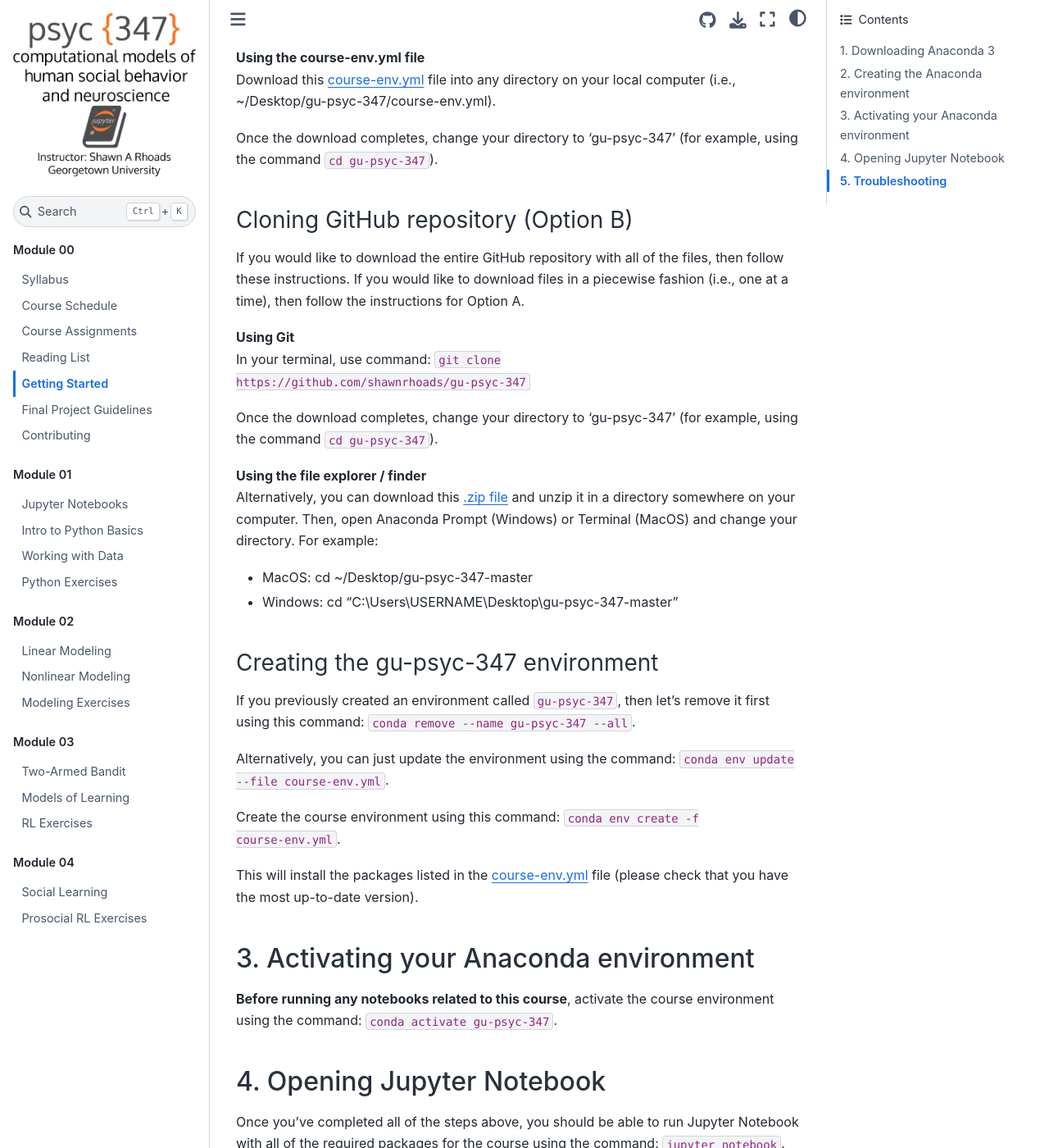
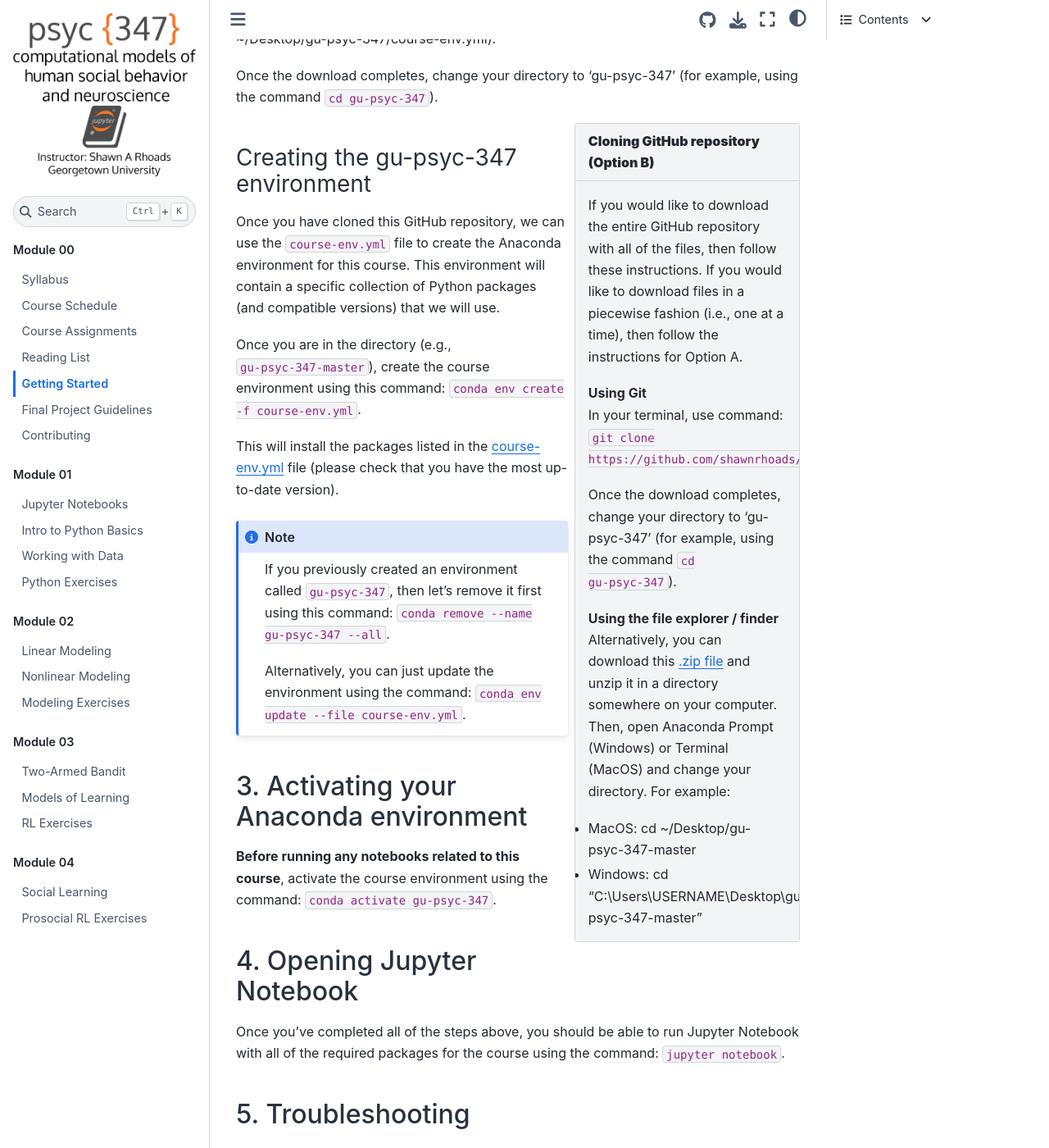
Before and after one commit to shawnrhoads/gu-psyc-347, a Jupyter Book: the page built from docs/module-00-04_Getting-Started.md, in a window 1280 px wide and 1400 px high, scrolled down 631 px. Shown: the whole window at 82% size. Built offline with Jupyter Book 1.0.4 settings and Sphinx 7.4.7 and the Sphinx Book theme 1.1.4, drawn with Linux system fonts in a browser that asks for light colours.

Commit message:
clarifications to for `conda env create` command

````diff
--- a/docs/module-00-04_Getting-Started.md
+++ b/docs/module-00-04_Getting-Started.md
@@ -8,7 +8,7 @@
 
 ## 2. Creating the Anaconda environment
 
-### Downloading YAML file (Option A)
+**Downloading YAML file (Option A)**
 If you would like to download files in a piecewise fashion (i.e., one at a time), then follow these instructions. If you would like to download the entire GitHub repository with all of the files, then follow the instructions for Option B.
 
 **Using the course-env.yml file**</br>
@@ -16,7 +16,8 @@
 
 Once the download completes, change your directory to 'gu-psyc-347' (for example, using the command `cd gu-psyc-347`).
 
-### Cloning GitHub repository (Option B)
+```{sidebar} **Cloning GitHub repository (Option B)**
+
 If you would like to download the entire GitHub repository with all of the files, then follow these instructions. If you would like to download files in a piecewise fashion (i.e., one at a time), then follow the instructions for Option A.
 
 **Using Git**</br>
@@ -26,25 +27,35 @@
 
 **Using the file explorer / finder**</br>
 Alternatively, you can download this [.zip file](https://github.com/shawnrhoads/gu-psyc-347/archive/master.zip) and unzip it in a directory somewhere on your computer. Then, open Anaconda Prompt (Windows) or Terminal (MacOS) and change your directory. For example:
-- MacOS: cd ~/Desktop/gu-psyc-347-master
-- Windows: cd "C:\Users\USERNAME\Desktop\gu-psyc-347-master"
+* MacOS: cd ~/Desktop/gu-psyc-347-master
+* Windows: cd "C:\Users\USERNAME\Desktop\gu-psyc-347-master"
+
+```
 
 ### Creating the gu-psyc-347 environment
+
+Once you have cloned this GitHub repository, we can use the `course-env.yml` file to create the Anaconda environment for this course. This environment will contain a specific collection of Python packages (and compatible versions) that we will use.
+
+Once you are in the directory (e.g., `gu-psyc-347-master`), create the course environment using this command: `conda env create -f course-env.yml`.
+
+This will install the packages listed in the [course-env.yml](https://raw.githubusercontent.com/shawnrhoads/gu-psyc-347/master/course-env.yml) file (please check that you have the most up-to-date version).
+
+```{note}
 If you previously created an environment called `gu-psyc-347`, then let's remove it first using this command: `conda remove --name gu-psyc-347 --all`.
 
 Alternatively, you can just update the environment using the command: `conda env update --file course-env.yml`.
-
-Create the course environment using this command: `conda env create -f course-env.yml`.
-
-This will install the packages listed in the [course-env.yml](https://raw.githubusercontent.com/shawnrhoads/gu-psyc-347/master/course-env.yml) file (please check that you have the most up-to-date version).
+```
 
 ## 3. Activating your Anaconda environment
+
 **Before running any notebooks related to this course**, activate the course environment using the command: `conda activate gu-psyc-347`.
 
 ## 4. Opening Jupyter Notebook
+
 Once you've completed all of the steps above, you should be able to run Jupyter Notebook with all of the required packages for the course using the command: `jupyter notebook`.
 
 ## 5. Troubleshooting
+
 - If you followed all of the steps above, but are still experiencing issues, then you might have to update the Anaconda environment that we use for the course. To do this, download the most up-to-date version of the [course-env.yml](https://raw.githubusercontent.com/shawnrhoads/gu-psyc-347/master/course-env.yml) file, navigate to the directory that you downloaded this file to, and run the command: `conda env update --file course-env.yml`
 
 - If you are still experiencing issues, check that you've first run the command  `conda activate gu-psyc-347` before opening Jupyter Notebook using the command `jupyter notebook`.
````
